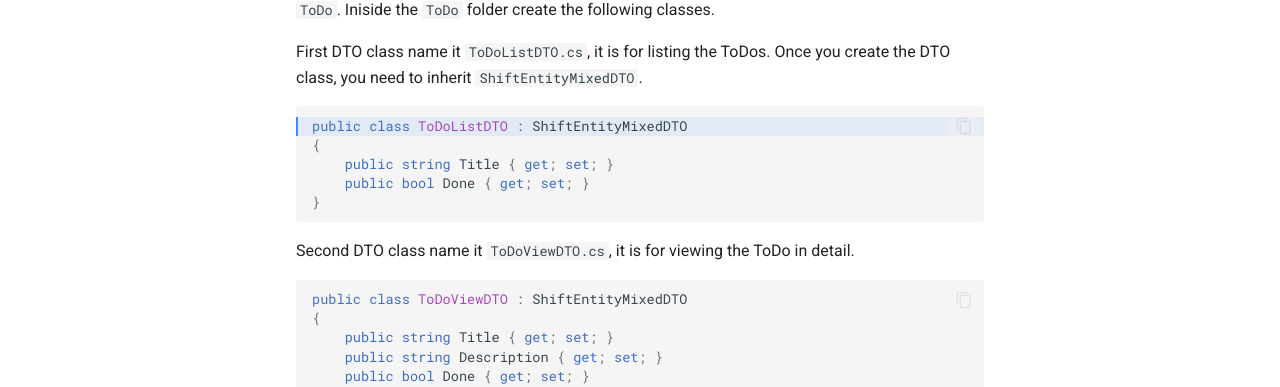
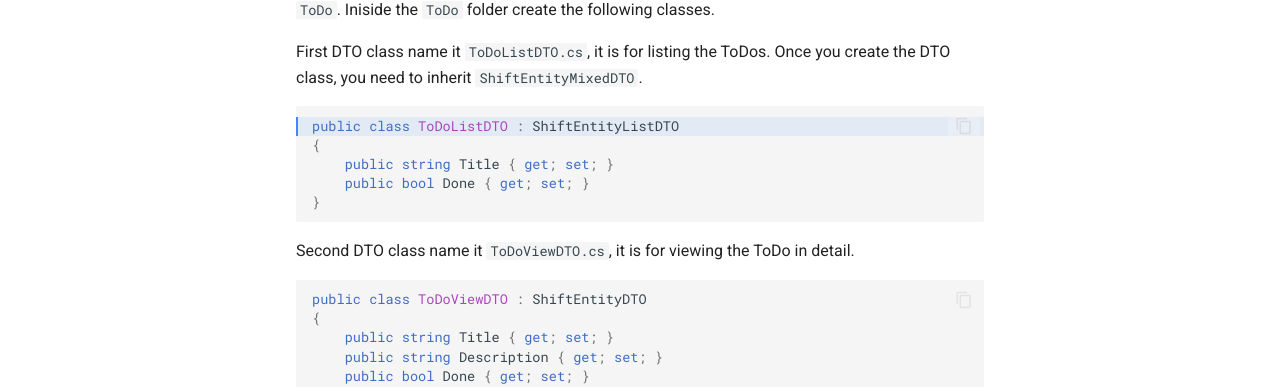
Before and after one commit to ShiftSoftware/ShiftFrameworkWebsite, an MkDocs documentation site: the page built from docs/back-end/repositories.md, in a window 1280 px wide and 900 px high. Shown: the part 358-745 px from the top of the window. Built offline with MkDocs 1.6.1 and Material for MkDocs 9.7.7, drawn with Linux system fonts in a browser that asks for light colours; comment, search, counter and statistics services are not loaded.

Commit message:
Update DTO Inheritence in repositories.md

````diff
--- a/docs/back-end/repositories.md
+++ b/docs/back-end/repositories.md
@@ -7,7 +7,7 @@ The first step to use Shift Repositories is to create the DTO files for your mod
 First DTO class name it ```ToDoListDTO.cs```, it is for listing the ToDos. Once you create the DTO class, you need to inherit ```ShiftEntityMixedDTO```.
 
 ``` cs hl_lines="1"
-public class ToDoListDTO : ShiftEntityMixedDTO
+public class ToDoListDTO : ShiftEntityListDTO
 {
     public string Title { get; set; }
     public bool Done { get; set; }
@@ -17,7 +17,7 @@ public class ToDoListDTO : ShiftEntityMixedDTO
 Second DTO class name it ```ToDoViewDTO.cs```, it is for viewing the ToDo in detail.
 
 ``` cs
-public class ToDoViewDTO : ShiftEntityMixedDTO
+public class ToDoViewDTO : ShiftEntityDTO
 {
     public string Title { get; set; }
     public string Description { get; set; }
````
